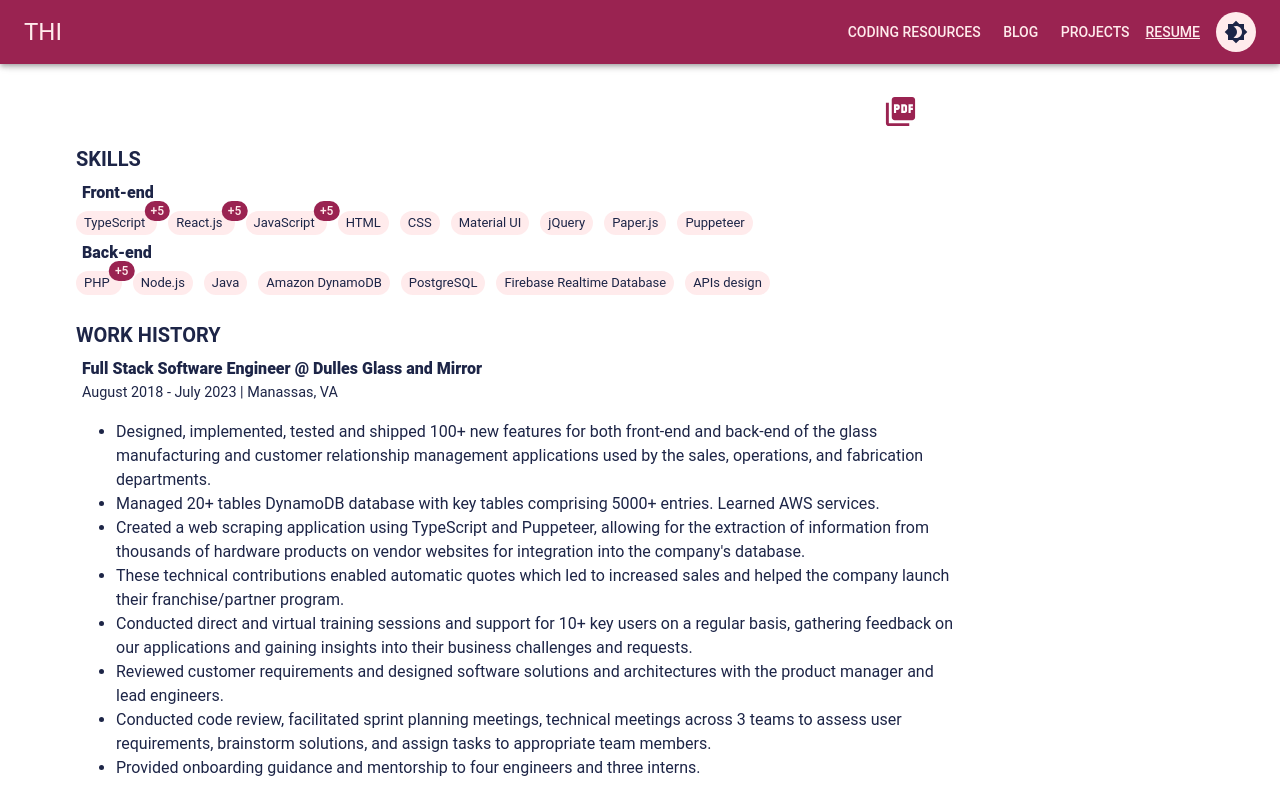
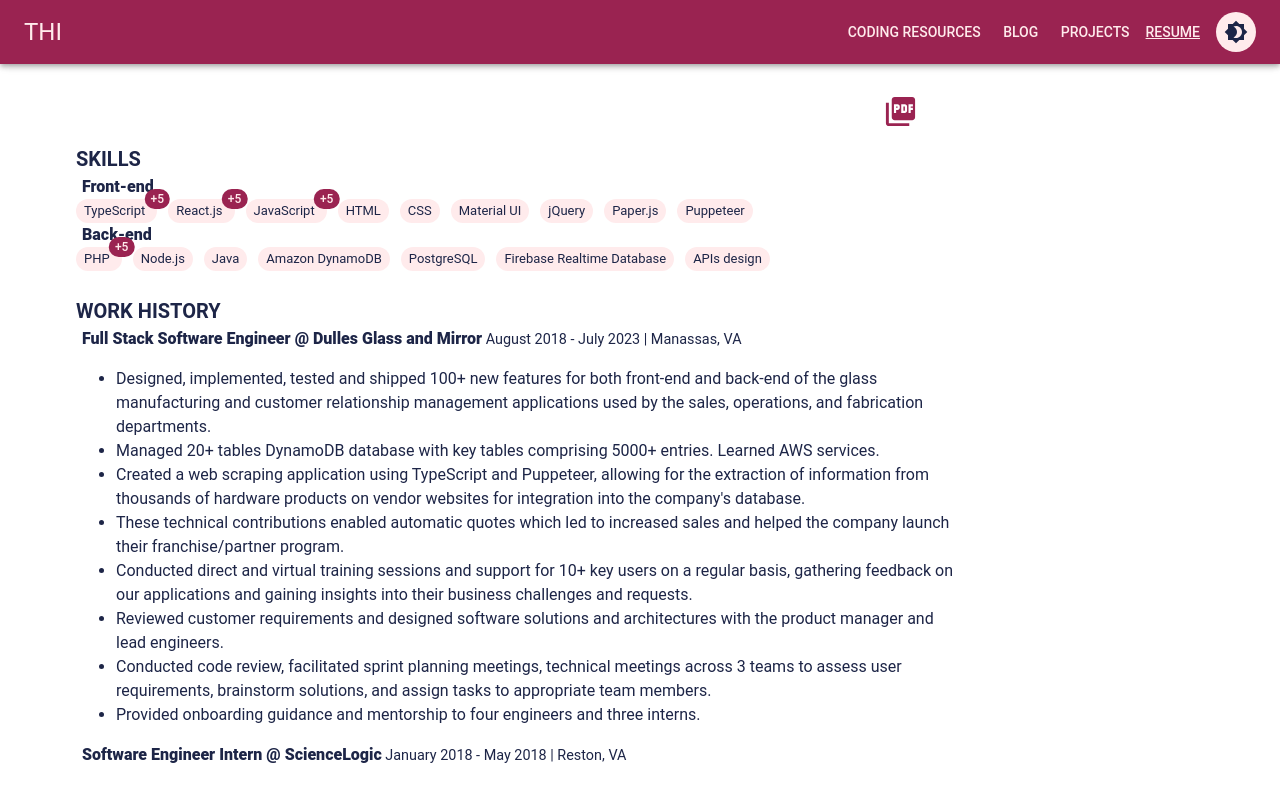
Before and after one commit to justthinguyen/justthinguyen.github.io, a React (Create React App) app: page /resume in a window 1280 px wide. Shown: the top 786 px of the page. Built offline with nearby package versions, Linux system fonts and the light colour scheme.

Commit message:
Fix error Typography p appears as descendant of p: rewrite Subtitle and Caption

```diff
--- a/src/components/CustomizedMUI.tsx
+++ b/src/components/CustomizedMUI.tsx
@@ -1,6 +1,6 @@
 import { styled } from '@mui/material/styles';
 import { TooltipProps, tooltipClasses } from '@mui/material/Tooltip';
-import { Stack, Typography, IconButton, Link, LinkProps, Tooltip } from '@mui/material';
+import { Stack, Typography, TypographyProps, IconButton, Link, LinkProps, Tooltip } from '@mui/material';
 
 export const TextTooltip = styled(({ className, ...props }: TooltipProps) => (
     <Tooltip {...props} classes={{ popper: className }} />
@@ -24,17 +24,18 @@ export const Title = styled(Typography)({
     lineHeight: 1.6,
 })
 
-export const Subtitle = styled(Typography)({
+export const SubtitleSX = {
     margin: '6px',
     fontWeight: 800,
     fontSize: '1rem'
-})
-
-export const Caption = styled(Typography)({
+}
+export const CaptionSX = {
     fontWeight: 400,
     fontSize: '0.9rem',
     lineHeight: 1.66
-})
+}
+export const Subtitle = (ps: TypographyProps) => <Typography component='span' sx={SubtitleSX}>{ps.children}</Typography>
+export const Caption = (ps: TypographyProps) => <Typography component='span' sx={CaptionSX}>{ps.children}</Typography>
 
 export const MediaButton = (ps: LinkProps) => (
     <Tooltip title={ps.title} placement="top">
```
